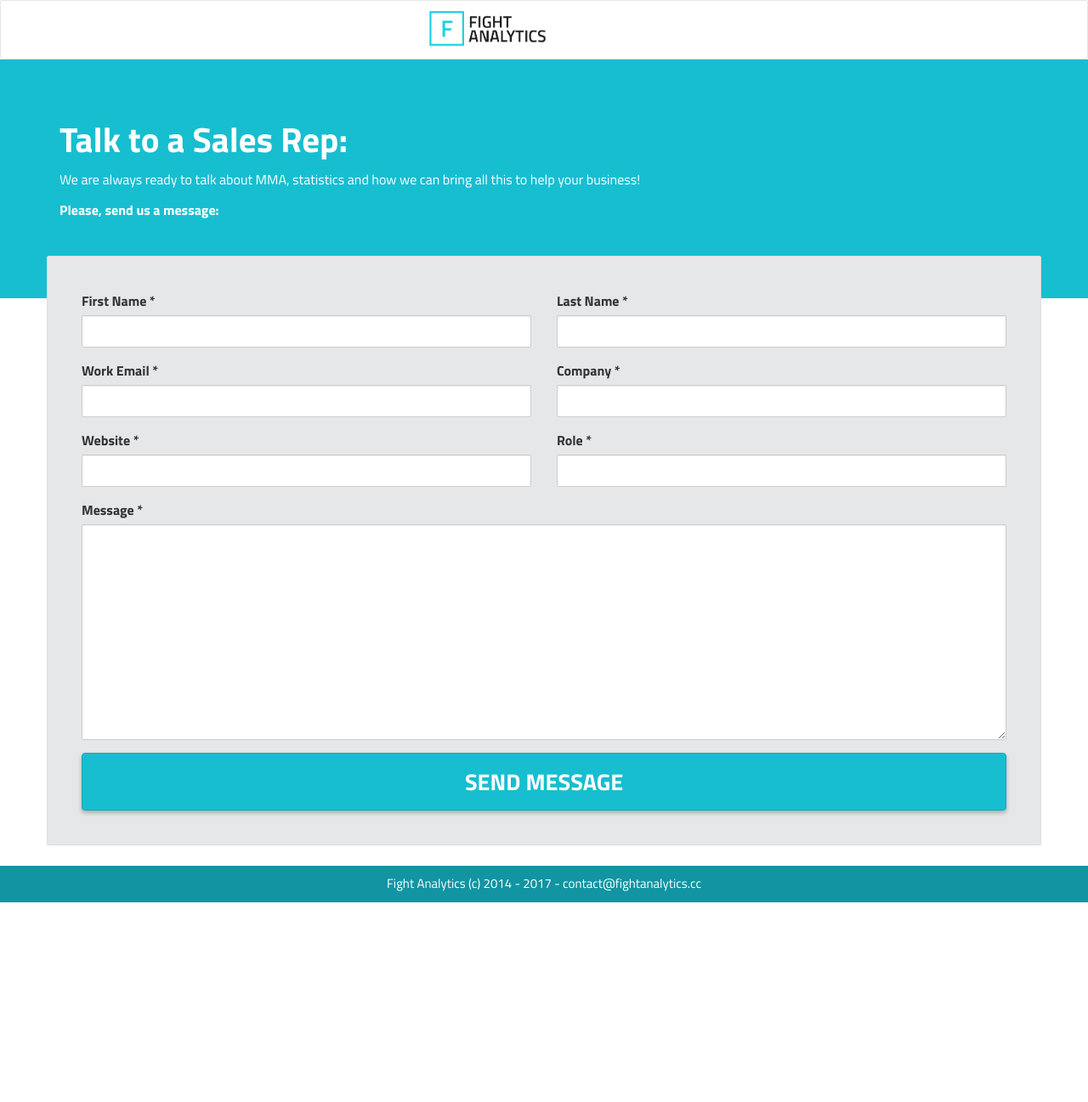
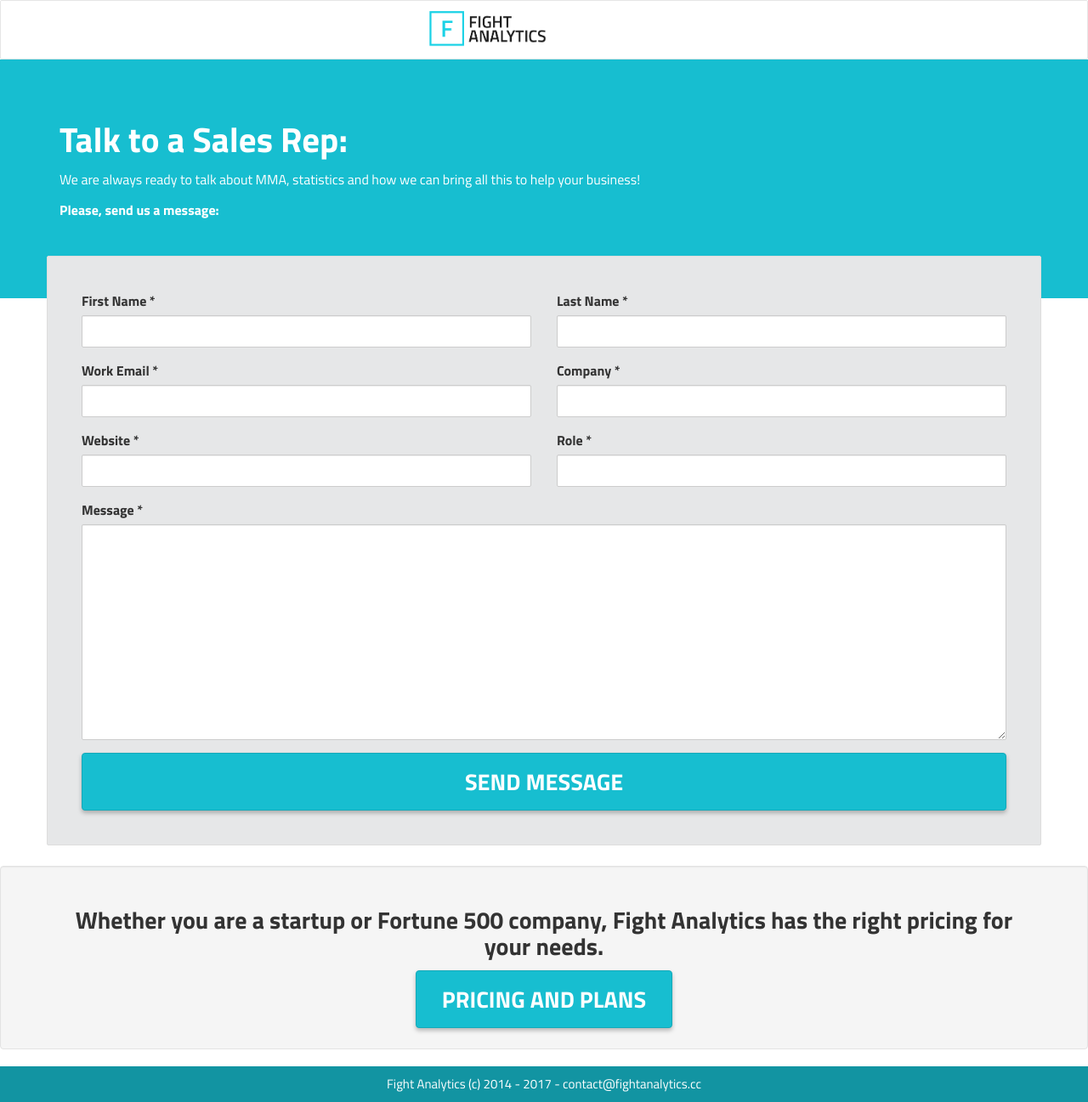
Before and after one commit to fightanalytics/site-fight-analytics, a Jekyll site: the page built from talk-to-a-sales-rep.md, in a window 1280 px wide. Shown: the whole page at 85% size. Built offline with Jekyll 4.4.1, drawn with Linux system fonts in a browser that asks for light colours; before the commit the page ends 1062 px from its top, so only the background shows below that.

Commit message:
Adicionar pricin and plans na página

```diff
--- a/talk-to-a-sales-rep.md
+++ b/talk-to-a-sales-rep.md
@@ -152,6 +152,13 @@ permalink: /talk-to-a-sales-rep/
   </div>
 </article>
 
+<div class="well well-lg">
+  <div class="container">
+  <h3>Whether you are a startup or Fortune 500 company, Fight Analytics has the right pricing for your needs.</h3>
+  <a href="/pricing" class="btn btn-primary btn-lg"><strong>Pricing and Plans</strong></a>
+</div>
+</div>
+
 <div class="footer-landing">
   <p>Fight Analytics (c) 2014 - 2017 - contact@fightanalytics.cc</p>
 </div>
```
